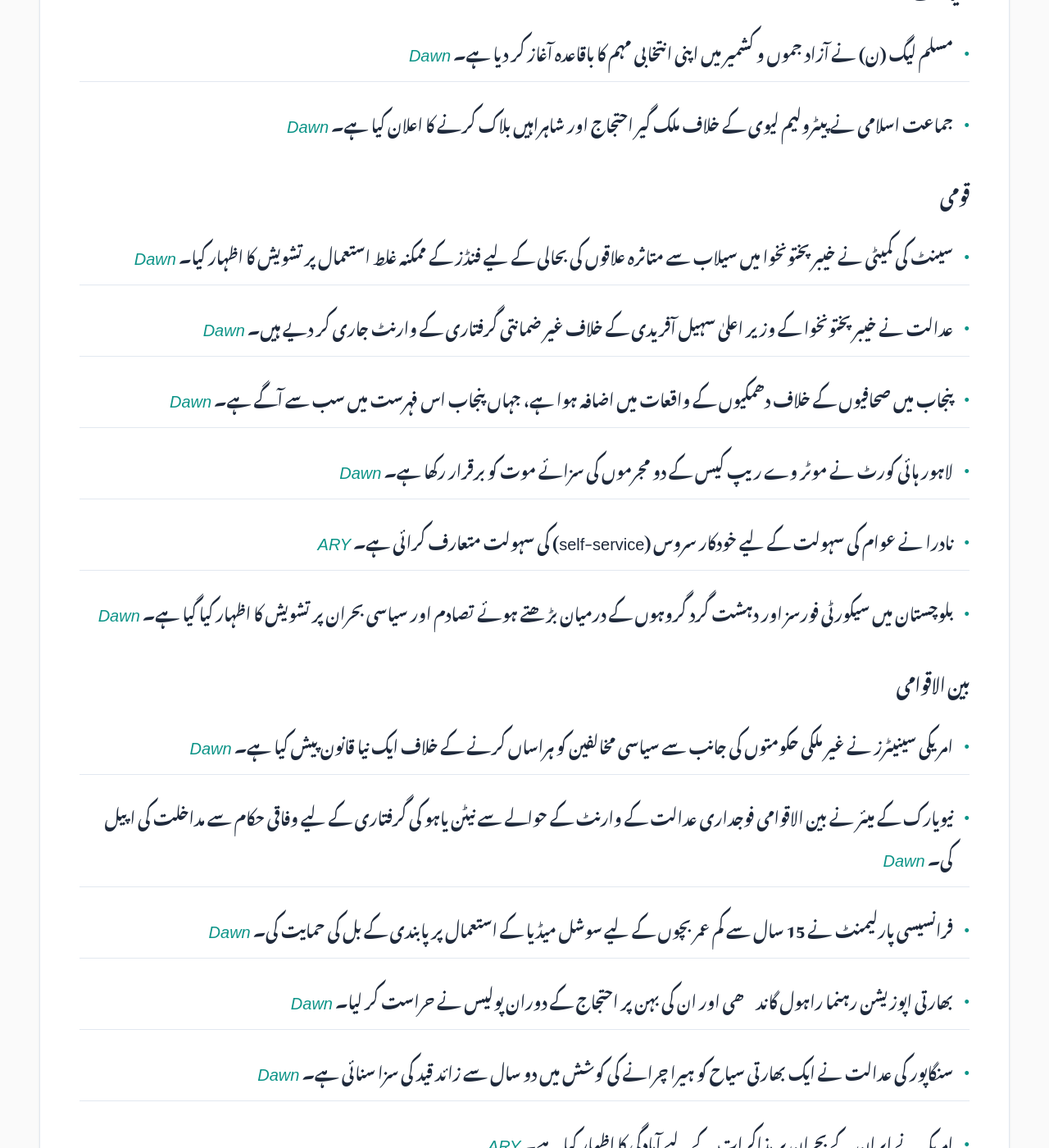
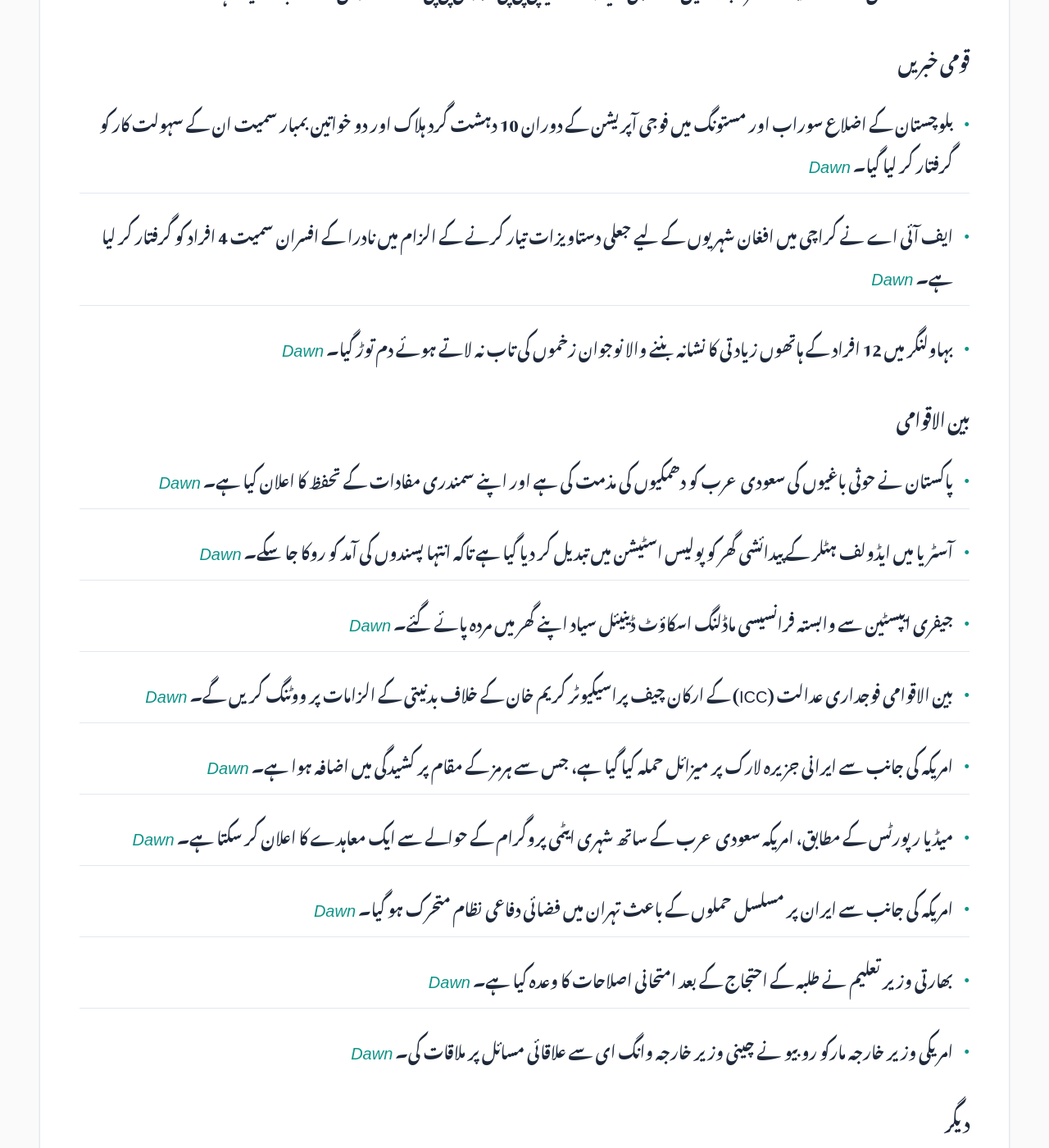
Before and after one commit to zsubzwary/news, a Jekyll site: the page built from ur/index.md, in a window 1280 px wide and 1400 px high, scrolled down 1398 px. Shown: the whole window at 82% size. Built offline with Jekyll 4.4.1, drawn with Linux system fonts in a browser that asks for light colours; some web fonts are replaced; comment, search, counter and statistics services are not loaded; some of the changed text lies outside the part shown.

Commit message:
DateTime; 2026-07-22T16:08:47.414Z

```diff
--- a/ur/index.md
+++ b/ur/index.md
@@ -7,49 +7,40 @@ rtl: true
 
 پاکستان کی تازہ خبروں کا خلاصہ
 
- &lrm; 22-Jul-2026 09:10PKT
+ &lrm; 22-Jul-2026 21:08PKT
 
-پڑھنے کا وقت : 4 منٹ
+پڑھنے کا وقت : 3 منٹ
 
 ### معیشت
-- وزیر خزانہ محمد اورنگزیب نے معیشت کو مستحکم کرنے کے لیے امریکہ سے 10 ارب ڈالر کی امدادی سہولت کی درخواست کی ہے۔ *[Dawn](https://www.dawn.com/news/2017402/aurangzeb-seeks-10bn-support-facility-from-us)*
-- حکومت نے عالمی قیمتوں میں اتار چڑھاؤ کے باعث پیٹرول کی قیمت میں 4.93 روپے اور ڈیزل میں 7.15 روپے اضافہ کر دیا ہے۔ *[Dawn](https://www.dawn.com/news/2017311/govt-increases-petrol-price-by-rs493-diesel-by-rs715-per-litre)*
-- پیٹرول پمپ مالکان نے حکومت کے ساتھ روزانہ قیمتوں کے تعین کے حوالے سے مذاکرات ناکام ہونے کے بعد ملک گیر ہڑتال کا اعلان کر دیا ہے۔ *[Dawn](https://www.dawn.com/news/2017314/petrol-pump-owners-announce-nationwide-strike-after-talks-with-govt-over-daily-pricing-fail)*
-- سرمایہ کاری کے فروغ کے لیے بورڈ آف انویسٹمنٹ اور ایس آئی ایف سی کے الحاق اور اصلاحات کے حوالے سے تجاویز پر بحث جاری ہے۔ *[Dawn](https://www.dawn.com/news/2017454/investment-promotion)*
-- وفاقی حکومت نے سرکاری ملازمین کے لیے نئے 2026 کے پے اسکیلز کا نوٹیفیکیشن جاری کر دیا ہے۔ *[ARY](https://arynews.tv/federal-government-notifies-new-2026-pay-scales-for-public-servants)*
+- پیٹرول پمپ مالکان نے پیٹرولیم وزیر سے مذاکرات کے بعد ملک گیر ہڑتال دو ہفتوں کے لیے ملتوی کر دی۔ *[Dawn](https://www.dawn.com/news/2017561/petrol-pump-owners-defer-strike-call-after-talks-with-petroleum-minister)*
+- ایس اینڈ پی گلوبل ریٹنگز نے پاکستان کی ملکی کریڈٹ ریٹنگ کو 'B-' سے بڑھا کر 'B' کر دیا ہے اور معاشی استحکام کی توقع ظاہر کی ہے۔ *[Dawn](https://www.dawn.com/news/2017530/sampp-global-ratings-upgrades-pakistans-sovereign-credit-rating-to-b)*
 
 ### سائنس اور ٹیکنالوجی
-- وزیراعظم شہباز شریف نے وزیراعظم آفس کے کاموں کو کاغذی نظام سے نکال کر ڈیجیٹل بنانے کے لیے AI پر مبنی پلیٹ فارم کا آغاز کیا۔ *[Dawn](https://www.dawn.com/news/2017285/pm-shehbaz-launches-first-ai-based-digitisation-platform-to-replace-paper-based-work-in-pmo)*
+- وزیر اعظم شہباز شریف نے کہا ہے کہ دفاعی شعبے میں مقامی خود مختار صلاحیتوں کا فروغ پاکستان کے قومی دفاع کا لازمی حصہ ہے۔ *[Dawn](https://www.dawn.com/news/2017529/pakistans-progress-in-indigenous-autonomous-capabilities-an-integral-part-of-national-defence-pm-shehbaz)*
+
+### موسم
+- پنجاب کے مختلف شہروں میں موسلا دھار بارشوں کا سلسلہ جاری ہے، جس میں لاہور میں 123 ملی میٹر بارش ریکارڈ کی گئی۔ *[Dawn](https://www.dawn.com/news/2017532/intermittent-heavy-rain-hits-punjab-cities-lahore-receives-123mm)*
+- خیبر پختونخوا میں بارش اور سیلاب سے ہونے والی ہلاکتوں کی تعداد بڑھ کر 20 ہو گئی ہے۔ *[Dawn](https://www.dawn.com/news/2017494/rain-related-fatalities-during-ongoing-monsoon-spell-rise-to-20-in-kp)*
 
 ### سیاست
-- مسلم لیگ (ن) نے آزاد جموں و کشمیر میں اپنی انتخابی مہم کا باقاعدہ آغاز کر دیا ہے۔ *[Dawn](https://www.dawn.com/news/2017265/pml-n-supremo-nawaz-kicks-off-party-s-election-campaign-in-ajk)*
-- جماعت اسلامی نے پیٹرولیم لیوی کے خلاف ملک گیر احتجاج اور شاہراہیں بلاک کرنے کا اعلان کیا ہے۔ *[Dawn](https://www.dawn.com/news/2017280/jamaat-i-islami-announces-nationwide-road-blockade-against-petroleum-levy)*
+- پیپلز پارٹی کے چیئرمین بلاول بھٹو زرداری نے آزاد جموں و کشمیر کے آئندہ انتخابات کو خطے کی تاریخ کے اہم ترین انتخابات قرار دیا ہے۔ *[Dawn](https://www.dawn.com/news/2017539/ppp-chairman-calls-upcoming-ajk-elections-most-significant-in-history)*
+- گلگت بلتستان کے نئے چیف منسٹر امجد حسین نے اپنی کابینہ کے لیے پی پی پی اور آئی پی پی کے 12 ارکان کا انتخاب کر لیا ہے۔ *[Dawn](https://www.dawn.com/news/2017537/newly-sworn-in-gb-cm-picks-8-ppp-4-ipp-assembly-members-to-join-his-cabinet-as-ministers)*
 
-### قومی
-- سینٹ کی کمیٹی نے خیبر پختونخوا میں سیلاب سے متاثرہ علاقوں کی بحالی کے لیے فنڈز کے ممکنہ غلط استعمال پر تشویش کا اظہار کیا۔ *[Dawn](https://www.dawn.com/news/2017399/senate-panel-concerned-over-diversion-of-flood-rehabilitation-funds-in-kp)*
-- عدالت نے خیبر پختونخوا کے وزیر اعلیٰ سہیل آفریدی کے خلاف غیر ضمانتی گرفتاری کے وارنٹ جاری کر دیے ہیں۔ *[Dawn](https://www.dawn.com/news/2017406/arrest-warrants-out-for-kp-cm-afridi-over-failure-to-appear-in-court)*
-- پنجاب میں صحافیوں کے خلاف دھمکیوں کے واقعات میں اضافہ ہوا ہے، جہاں پنجاب اس فہرست میں سب سے آگے ہے۔ *[Dawn](https://www.dawn.com/news/2017436/punjab-leads-tally-for-cases-involving-threats-to-journalists)*
-- لاہور ہائی کورٹ نے موٹر وے ریپ کیس کے دو مجرموں کی سزائے موت کو برقرار رکھا ہے۔ *[Dawn](https://www.dawn.com/news/2017293/lhc-confirms-death-sentences-of-convicts-in-motorway-gang-rape-case)*
-- نادرا نے عوام کی سہولت کے لیے خودکار سروس (self-service) کی سہولت متعارف کرائی ہے۔ *[ARY](https://arynews.tv/nadra-introdroduces-self-service-facility-to-people)*
-- بلوچستان میں سیکورٹی فورسز اور دہشت گرد گروہوں کے درمیان بڑھتے ہوئے تصادم اور سیاسی بحران پر تشویش کا اظہار کیا گیا ہے۔ *[Dawn](https://www.dawn.com/news/2017455/the-balochistan-tragedy)*
+### قومی خبریں
+- بلوچستان کے اضلاع سوراب اور مستونگ میں فوجی آپریشن کے دوران 10 دہشت گرد ہلاک اور دو خواتین بمبار سمیت ان کے سہولت کار کو گرفتار کر لیا گیا۔ *[Dawn](https://www.dawn.com/news/2017521/10-terrorists-killed-2-female-suicide-bombers-and-their-facilitator-apprehended-in-balochistan-operations-ispr)*
+- ایف آئی اے نے کراچی میں افغان شہریوں کے لیے جعلی دستاویزات تیار کرنے کے الزام میں نادرا کے افسران سمیت 4 افراد کو گرفتار کر لیا ہے۔ *[Dawn](https://www.dawn.com/news/2017505/fia-says-nadra-officials-among-4-arrested-for-allegedly-producing-fake-documents-for-afghan-nationals)*
+- بہاولنگر میں 12 افراد کے ہاتھوں زیادتی کا نشانہ بننے والا نوجوان زخموں کی تاب نہ لاتے ہوئے دم توڑ گیا۔ *[Dawn](https://www.dawn.com/news/2017352/youth-raped-by-12-men-succumbs-to-injuries-in-bahawalnagar)*
 
 ### بین الاقوامی
-- امریکی سینیٹرز نے غیر ملکی حکومتوں کی جانب سے سیاسی مخالفین کو ہراساں کرنے کے خلاف ایک نیا قانون پیش کیا ہے۔ *[Dawn](https://www.dawn.com/news/2017401/india-scrutiny-fuels-us-push-to-criminalise-foreign-repression)*
-- نیویارک کے میئر نے بین الاقوامی فوجداری عدالت کے وارنٹ کے حوالے سے نیٹن یاہو کی گرفتاری کے لیے وفاقی حکام سے مداخلت کی اپیل کی۔ *[Dawn](https://www.dawn.com/news/2017473/he-is-a-war-criminal-mamdani-says-ny-cannot-arrest-netanyahu-on-icc-warrant-urges-us-federal-officials-to-step-in)*
-- فرانسیسی پارلیمنٹ نے 15 سال سے کم عمر بچوں کے لیے سوشل میڈیا کے استعمال پر پابندی کے بل کی حمایت کی۔ *[Dawn](https://www.dawn.com/news/2017321/french-parliament-backs-social-media-ban-for-under-15s)*
-- بھارتی اپوزیشن رہنما راہول گاندھی اور ان کی بہن پر احتجاج کے دوران پولیس نے حراست کر لیا۔ *[Dawn](https://www.dawn.com/news/2017219/indian-opposition-leader-rahul-gandhi-arrested-outside-pm-modis-delhi-residence-amid-mass-protest)*
-- سنگاپور کی عدالت نے ایک بھارتی سیاح کو ہیرا چرانے کی کوشش میں دو سال سے زائد قید کی سزا سنائی ہے۔ *[Dawn](https://www.dawn.com/news/2017279/diamond-smile-singapore-jails-indian-man-for-gem-in-mouth-theft)*
-- امریکہ نے ایران کے بحران پر مذاکرات کے لیے آمادگی کا اظہار کیا ہے۔ *[ARY](https://arynews.tv/marco-rubio-says-us-still-willing-to-negotiate-over-iran-crisis)*
-- پینٹاگون کے مطابق ایران میں جنگ کی وجہ سے امریکہ کو اب تک 37.5 ارب ڈالر کا نقصان ہو چکا ہے۔ *[ARY](https://arynews.tv/iran-war-has-cost-the-us-37-5-billion-so-far-pentagon-say)*
-
-### کھیل
-- ٹمبرز نے سپین کے کوچ مارٹی سیفیوانٹس کا اعلان کیا ہے۔ *[ARY](https://arynews.tv/timbers-name-spains-marti-cifuentes-as-new-coach)*
-
-### صحت
-- کراچی کے ولیکا ہسپتال میں مزید 16 بچوں کے ایچ آئی وی (HIV) سے متاثر ہونے کی اطلاعات ملی ہیں۔ *[Dawn](https://www.dawn.com/news/2017375/16-more-children-found-infected-with-hiv-at-karachis-valika-hospital-ombudsman-told)*
+- پاکستان نے حوثی باغیوں کی سعودی عرب کو دھمکیوں کی مذمت کی ہے اور اپنے سمندری مفادات کے تحفظ کا اعلان کیا ہے۔ *[Dawn](https://www.dawn.com/news/2017517/islamabad-condemns-houthis-threats-to-riyadh-warns-against-targeting-pakistani-maritime-interests)*
+- آسٹریا میں ایڈولف ہٹلر کے پیدائشی گھر کو پولیس اسٹیشن میں تبدیل کر دیا گیا ہے تاکہ انتہا پسندوں کی آمد کو روکا جا سکے۔ *[Dawn](https://www.dawn.com/news/2017557/hitlers-austrian-birthplace-transformed-into-police-station)*
+- جیفری ایپسٹین سے وابستہ فرانسیسی ماڈلنگ اسکاؤٹ ڈینیئل سیاد اپنے گھر میں مردہ پائے گئے۔ *[Dawn](https://www.dawn.com/news/2017550/french-modelling-scout-with-links-to-epstein-found-dead)*
+- بین الاقوامی فوجداری عدالت (ICC) کے ارکان چیف پراسیکیوٹر کریم خان کے خلاف بدنیتی کے الزامات پر ووٹنگ کریں گے۔ *[Dawn](https://www.dawn.com/news/2017553/international-criminal-courts-members-to-vote-on-firing-prosecutor-khan-over-alleged-misconduct)*
+- امریکہ کی جانب سے ایرانی جزیرہ لارک پر میزائل حملہ کیا گیا ہے، جس سے ہرمز کے مقام پر کشیدگی میں اضافہ ہوا ہے۔ *[Dawn](https://www.dawn.com/news/2017566/irans-gulf-islands-targets-in-latest-fight-over-hormuz)*
+- میڈیا رپورٹس کے مطابق، امریکہ سعودی عرب کے ساتھ شہری ایٹمی پروگرام کے حوالے سے ایک معاہدے کا اعلان کر سکتا ہے۔ *[Dawn](https://www.dawn.com/news/2017477/washington-plans-to-announce-nuclear-agreement-with-riyadh-us-media-reports)*
+- امریکہ کی جانب سے ایران پر مسلسل حملوں کے باعث تہران میں فضائی دفاعی نظام متحرک ہو گیا۔ *[Dawn](https://www.dawn.com/news/2017476/us-continues-strikes-on-iran-for-11-consecutive-night-triggering-air-defences-in-tehran)*
+- بھارتی وزیر تعلیم نے طلبہ کے احتجاج کے بعد امتحانی اصلاحات کا وعدہ کیا ہے۔ *[Dawn](https://www.dawn.com/news/2017492/under-soaring-pressure-after-cockroach-movement-protests-indias-education-minister-promises-reforms-debate)*
+- امریکی وزیر خارجہ مارکو روبیو نے چینی وزیر خارجہ وانگ ای سے علاقائی مسائل پر ملاقات کی۔ *[Dawn](https://www.dawn.com/news/2017513/rubio-holds-talks-with-chinas-wang-yi-as-regional-powers-join-asean-meeting)*
 
 ### دیگر
-- مشہور یوٹیوبر مس بیسٹ نے اپنی گرل فرینڈ تھی بوائسن سے شادی کر لی ہے۔ *[ARY](https://arynews.tv/mrbeast-marries-longtime-girlfriend-thea-booysen-in-intimate-island-wedding)*
-- آئی شو سپیڈ (IShowSpeed) کی بی ٹی ایس (BTS) سے ملاقات کی انسٹاگرام ریل نے نیا ریکارڈ قائم کر دیا۔ *[ARY](https://arynews.tv/ishowspeeds-instagram-reel-of-meeting-bts-sets-new-record)*
-- گلوکار اجیت سنگھ کی گلوکاری میں واپسی کی خبریں گردش کر رہی ہیں۔ *[ARY](https://arynews.tv/arijit-singh-makes-surprise-return-to-playback-singing)*
-- ہالی وڈ میں جینیفر اینسٹن اور دیگر ستاروں کے حوالے سے مختلف خبریں گردش کر رہی ہیں۔ *[ARY](https://arynews.tv/jennifer-anistons-role-in-boyfriend-jim-curtis-book-event-sparks-hollywood-buzz)*
+- جنوبی کوریا کے ایک مائشیلن اسٹار ریسٹورنٹ کے مالک کو کھانے میں کالی چیونٹیاں استعمال کرنے کے باعث جیل کا سامنا ہو سکتا ہے۔ *[Dawn](https://www.dawn.com/news/2017551/owner-of-south-korea-michelin-starred-restaurant-faces-jail-for-ant-sorbet)*
```
